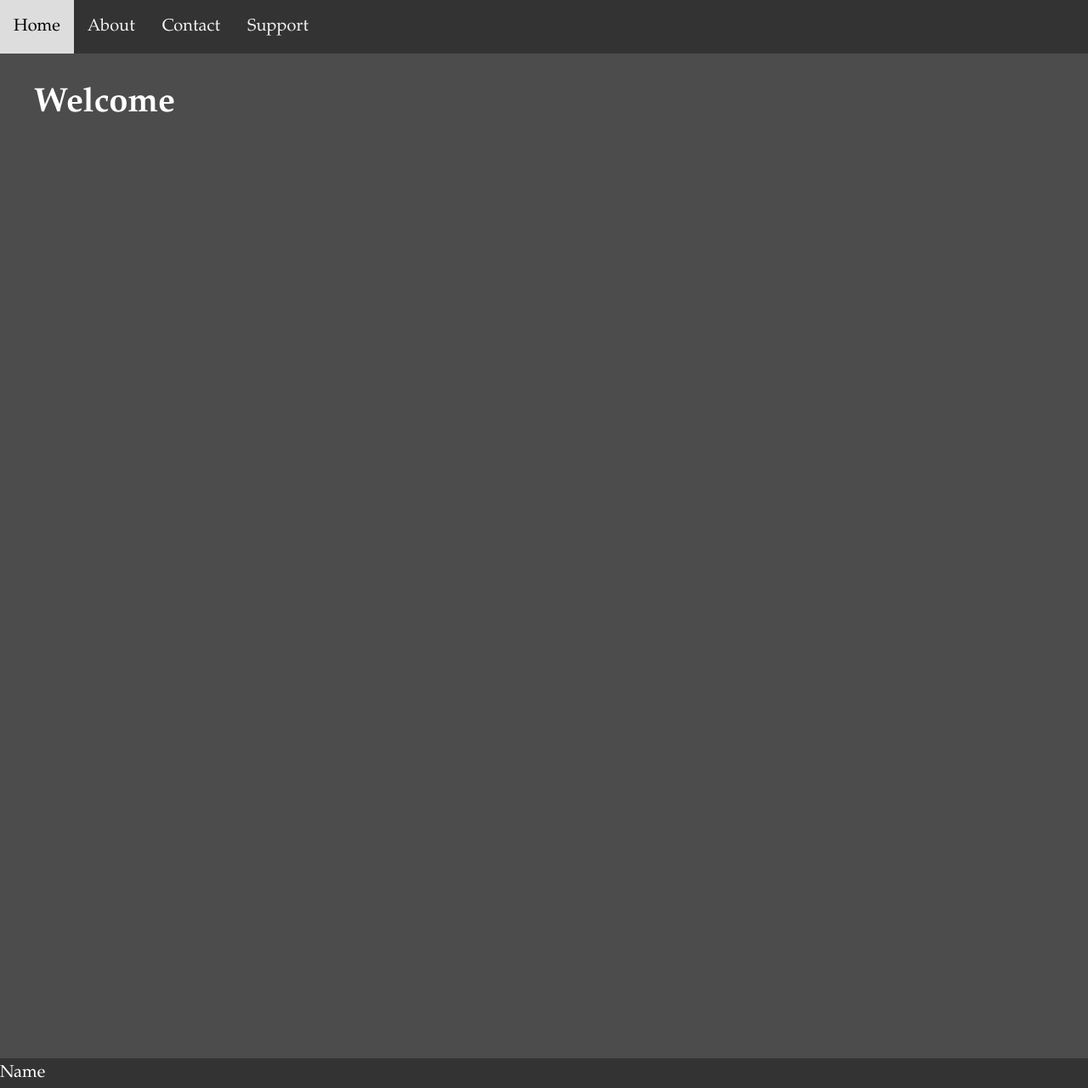
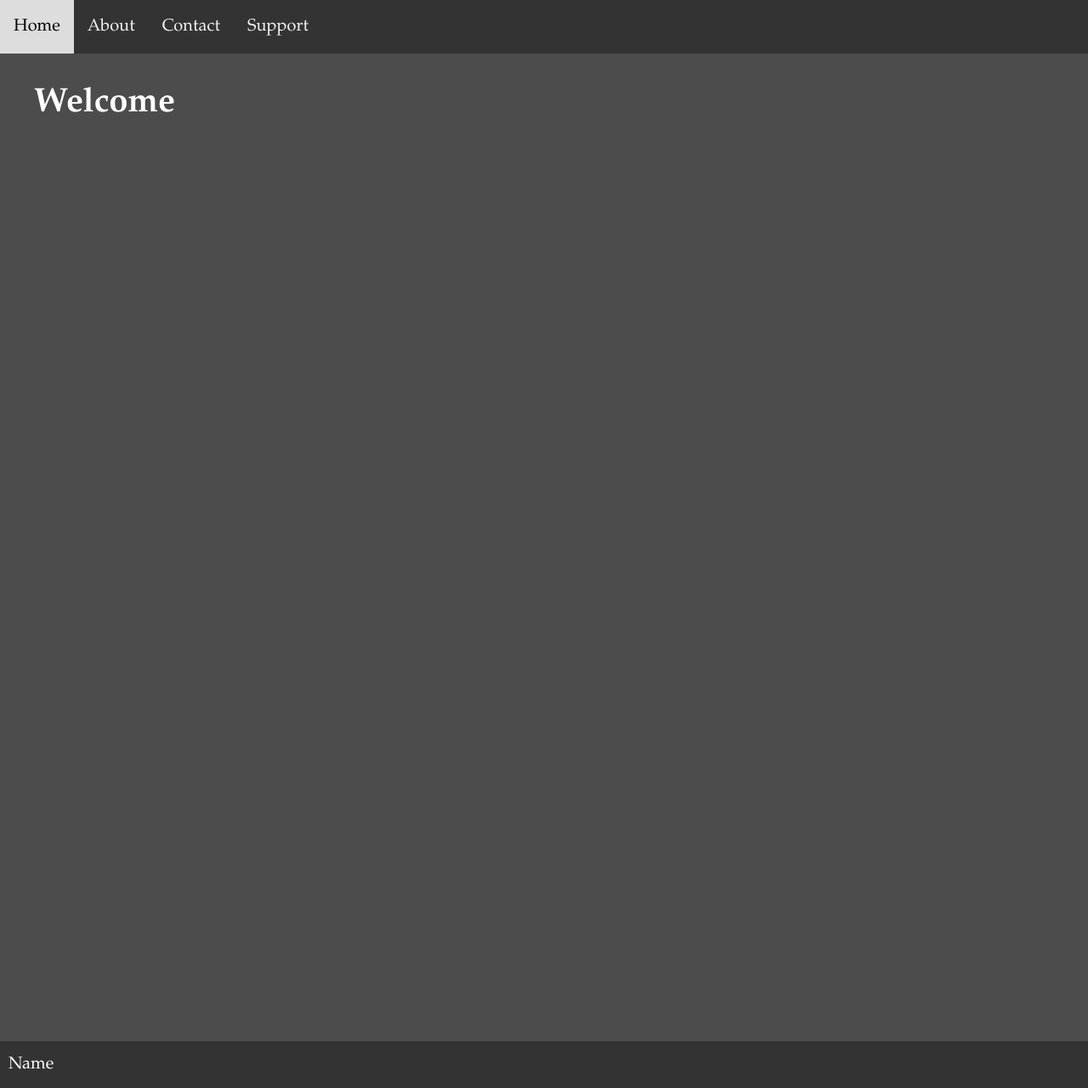
Before and after one commit to sutterj/jekylldark, a Jekyll site: the page built from index.html, in a window 1280 px wide and 1280 px high. Shown: the whole window at 85% size. Built offline with Jekyll 4.4.1, drawn with Linux system fonts in a browser that asks for light colours; nearby versions of some CDN libraries.

Commit message:
Update _footer.scss

```diff
--- a/_sass/components/_footer.scss
+++ b/_sass/components/_footer.scss
@@ -4,3 +4,8 @@ footer {
   position: absolute;
   width: 100vw;
 }
+
+footer .content {
+  margin: 5px;
+  padding: 5px;
+}
```
